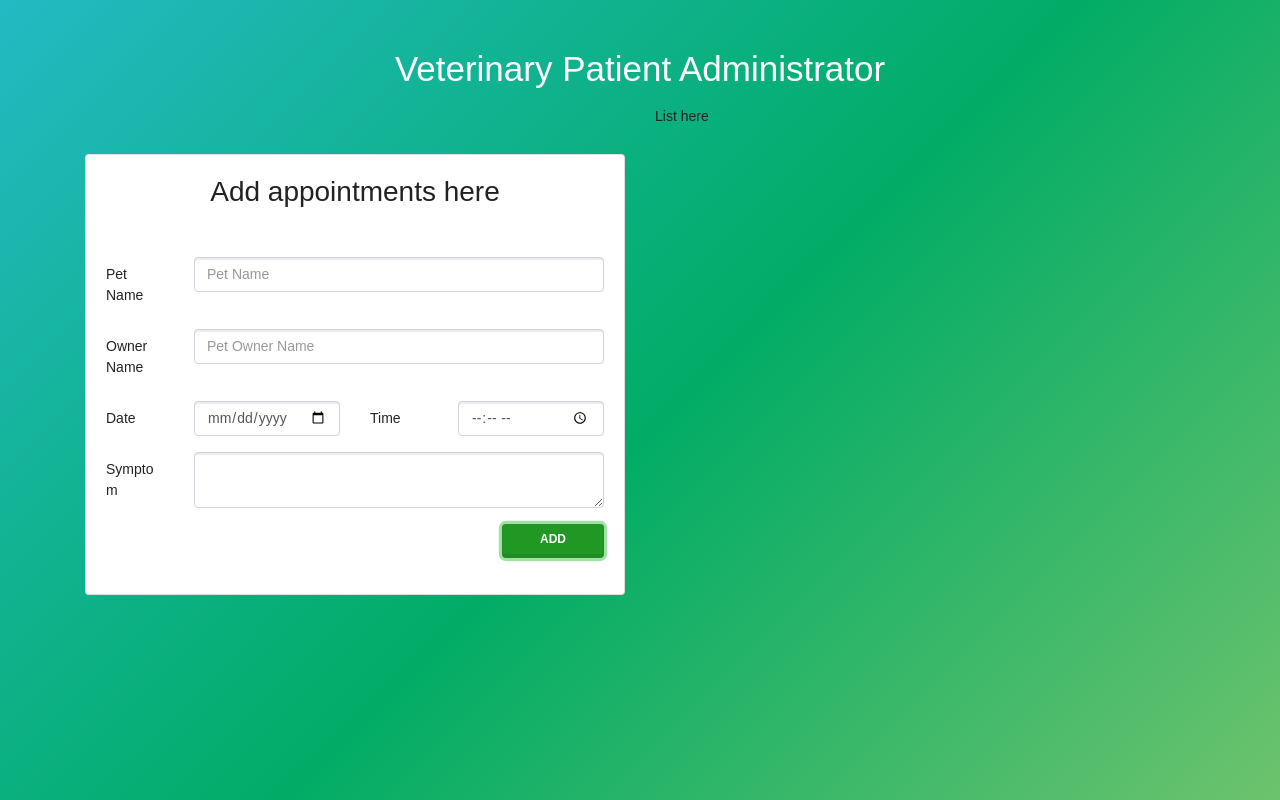
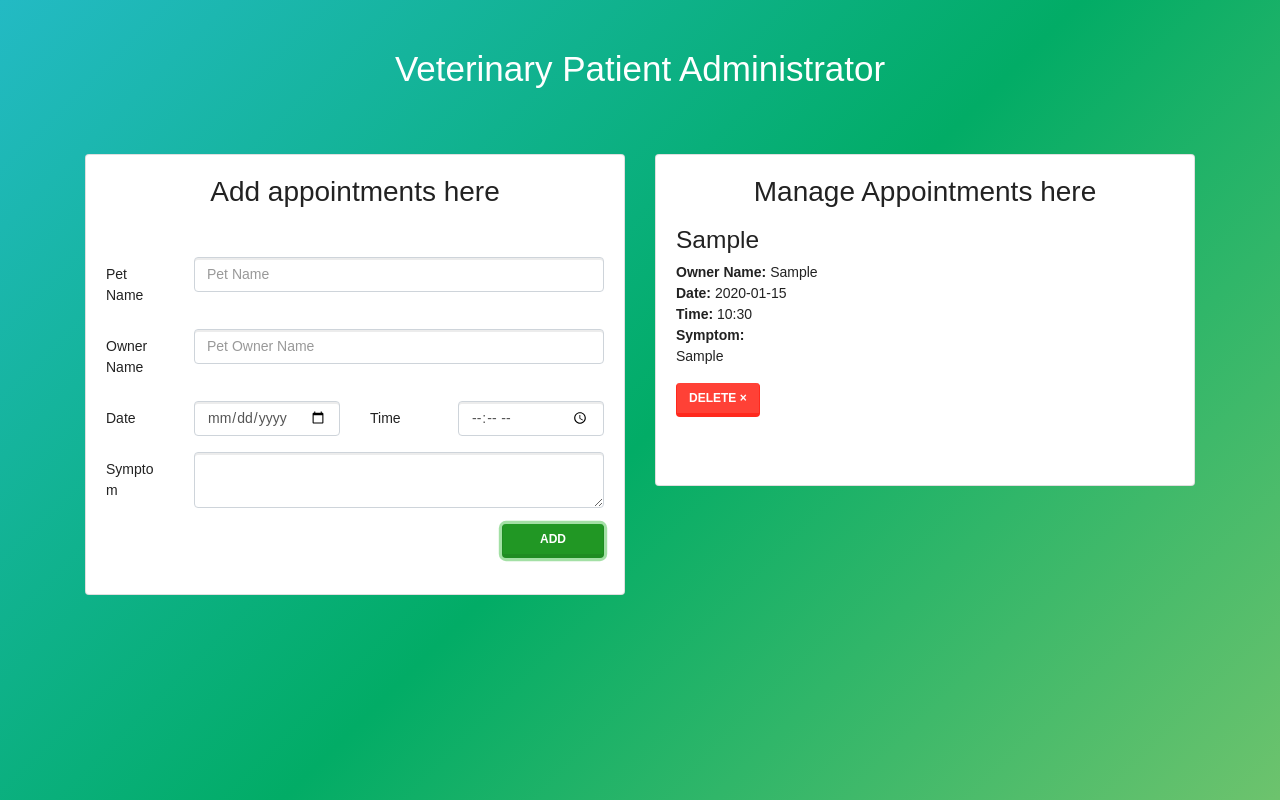
Before and after one commit to jaimeduque17/appointment-redux, a React (Create React App) app: page / in a window 1280 px wide. Both pictures are taken after typing "Sample", "Sample", "2020-01-15", "10:30", "Sample" into the empty fields and a click on the button "ADD". Built offline with nearby package versions, Linux system fonts and the light colour scheme.

Commit message:
A message is displayed if there are appointments or not

```diff
--- a/src/App.js
+++ b/src/App.js
@@ -1,5 +1,6 @@
 import React from 'react';
 import AddAppointment from './components/AddAppointment';
+import ListAppointments from './components/ListAppointments';
 
 // Redux
 import store from './store';
@@ -17,7 +18,7 @@ function App() {
             <AddAppointment />
           </div>
           <div className="col-md-6">
-            List here
+            <ListAppointments />
         </div>
         </div>
       </div>
--- /dev/null
+++ b/src/components/ListAppointments.js
@@ -0,0 +1,37 @@
+import React from 'react';
+import { useSelector } from 'react-redux';
+
+const ListAppointments = () => {
+
+    // get the appointments if the state
+    const appointments = useSelector((state) => state.appointments);
+
+    // conditional message
+    const message = Object.keys(appointments.appointments).length === 0 ? 'No Appointments' : 'Manage Appointments here';
+
+    return (
+        <div className="card mt-5">
+            <div className="card-body">
+                <h2 className="card-title text-center">{message}</h2>
+                <div className="appointment-list">
+                    {appointments.appointments.map(appointment => (
+                        <div className="media mt-3">
+                            <div className="media-body">
+                                <h3 className="mt-0">{appointment.pet}</h3>
+                                <p className="card-text"><span>Owner Name: </span>{appointment.owner}</p>
+                                <p className="card-text"><span>Date: </span>{appointment.date}</p>
+                                <p className="card-text"><span>Time: </span>{appointment.time}</p>
+                                <p className="card-text"><span>Symptom: </span> <br />{appointment.symptom}</p>
+                                <button
+                                    className="btn btn-danger">Delete &times;
+                                </button>
+                            </div>
+                        </div>
+                    ))}
+                </div>
+            </div>
+        </div>
+    );
+}
+
+export default ListAppointments;
```
